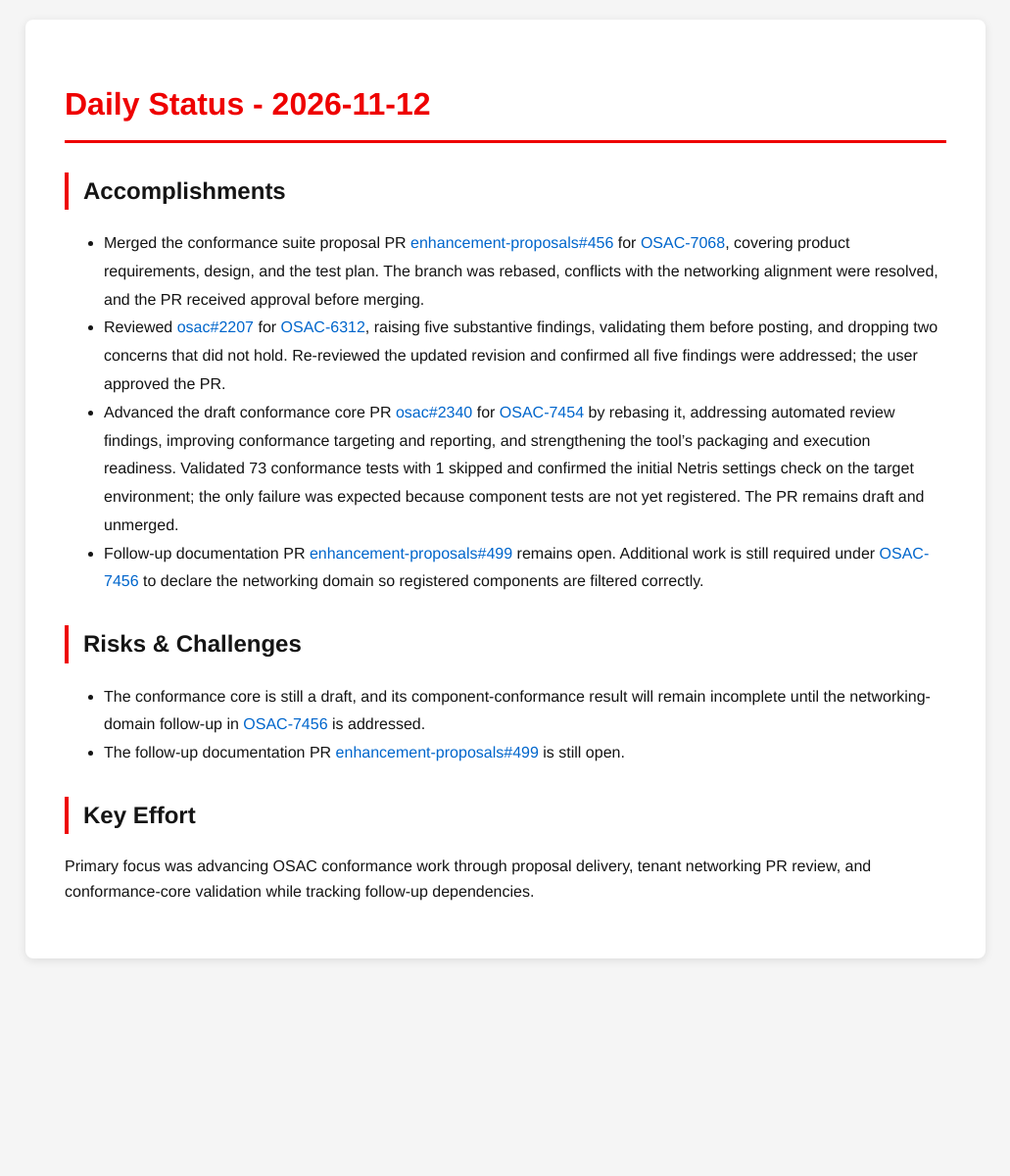
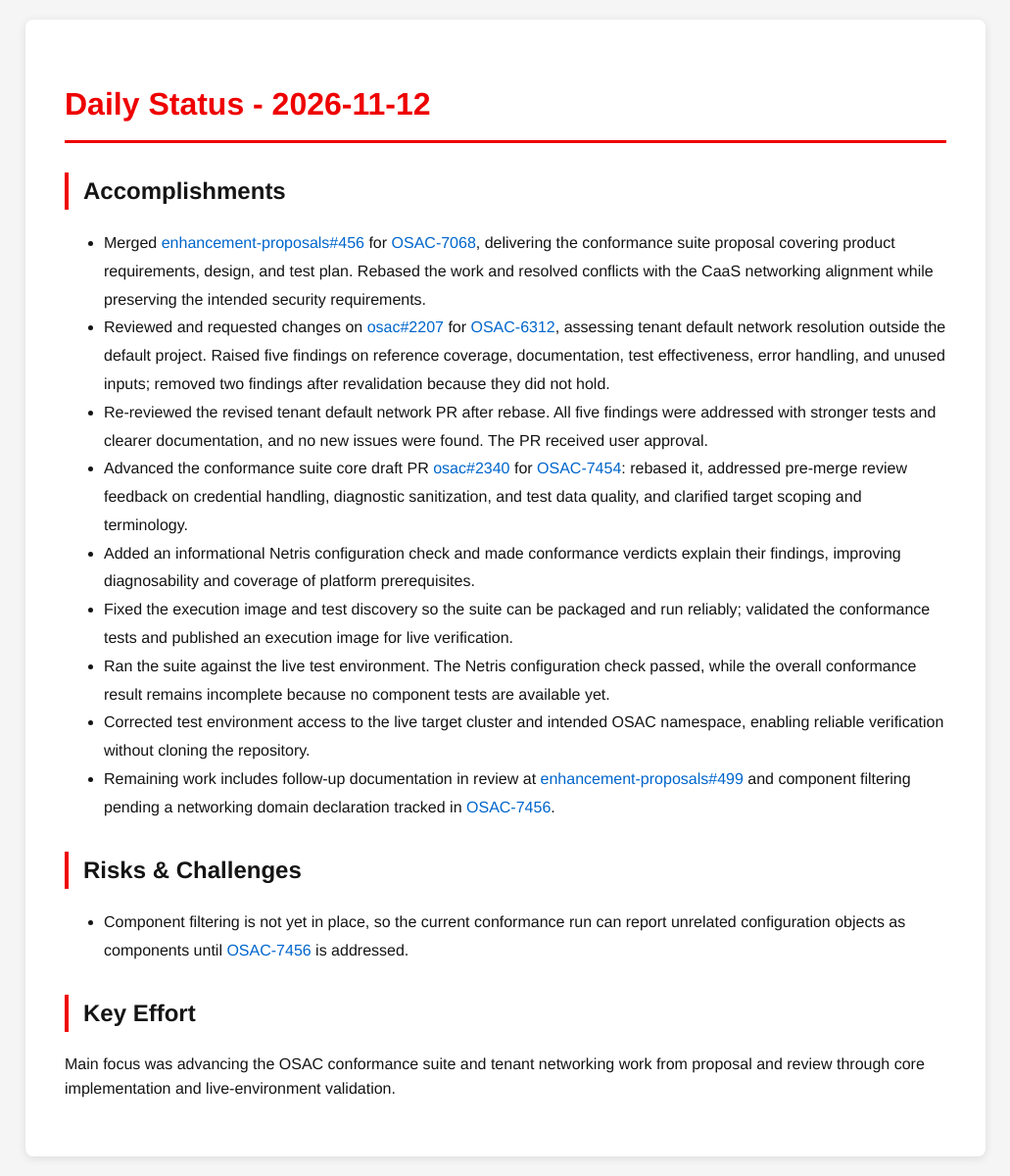
Before and after one commit to tzvatot/daily-status, a Jekyll site: the page built from 2026-11-12.md, in a window 1280 px wide. Shown: the whole page at 98% size, without its empty margins (124-1155 px from the left). Built offline with Jekyll 4.4.1, drawn with Linux system fonts in a browser that asks for light colours; before the commit the page ends 998 px from its top, so only the background shows below that.

Commit message:
Daily status update - 2026-11-12

```diff
--- a/2026-11-12.md
+++ b/2026-11-12.md
@@ -7,14 +7,18 @@
 # Daily Status - 2026-11-12
 
 ## Accomplishments
-- Merged the conformance suite proposal PR [enhancement-proposals#456](https://github.com/osac-project/enhancement-proposals/pull/456) for [OSAC-7068](https://redhat.atlassian.net/browse/OSAC-7068), covering product requirements, design, and the test plan. The branch was rebased, conflicts with the networking alignment were resolved, and the PR received approval before merging.
-- Reviewed [osac#2207](https://github.com/osac-project/osac/pull/2207) for [OSAC-6312](https://redhat.atlassian.net/browse/OSAC-6312), raising five substantive findings, validating them before posting, and dropping two concerns that did not hold. Re-reviewed the updated revision and confirmed all five findings were addressed; the user approved the PR.
-- Advanced the draft conformance core PR [osac#2340](https://github.com/osac-project/osac/pull/2340) for [OSAC-7454](https://redhat.atlassian.net/browse/OSAC-7454) by rebasing it, addressing automated review findings, improving conformance targeting and reporting, and strengthening the tool's packaging and execution readiness. Validated 73 conformance tests with 1 skipped and confirmed the initial Netris settings check on the target environment; the only failure was expected because component tests are not yet registered. The PR remains draft and unmerged.
-- Follow-up documentation PR [enhancement-proposals#499](https://github.com/osac-project/enhancement-proposals/pull/499) remains open. Additional work is still required under [OSAC-7456](https://redhat.atlassian.net/browse/OSAC-7456) to declare the networking domain so registered components are filtered correctly.
+- Merged [enhancement-proposals#456](https://github.com/osac-project/enhancement-proposals/pull/456) for [OSAC-7068](https://redhat.atlassian.net/browse/OSAC-7068), delivering the conformance suite proposal covering product requirements, design, and test plan. Rebased the work and resolved conflicts with the CaaS networking alignment while preserving the intended security requirements.
+- Reviewed and requested changes on [osac#2207](https://github.com/osac-project/osac/pull/2207) for [OSAC-6312](https://redhat.atlassian.net/browse/OSAC-6312), assessing tenant default network resolution outside the default project. Raised five findings on reference coverage, documentation, test effectiveness, error handling, and unused inputs; removed two findings after revalidation because they did not hold.
+- Re-reviewed the revised tenant default network PR after rebase. All five findings were addressed with stronger tests and clearer documentation, and no new issues were found. The PR received user approval.
+- Advanced the conformance suite core draft PR [osac#2340](https://github.com/osac-project/osac/pull/2340) for [OSAC-7454](https://redhat.atlassian.net/browse/OSAC-7454): rebased it, addressed pre-merge review feedback on credential handling, diagnostic sanitization, and test data quality, and clarified target scoping and terminology.
+- Added an informational Netris configuration check and made conformance verdicts explain their findings, improving diagnosability and coverage of platform prerequisites.
+- Fixed the execution image and test discovery so the suite can be packaged and run reliably; validated the conformance tests and published an execution image for live verification.
+- Ran the suite against the live test environment. The Netris configuration check passed, while the overall conformance result remains incomplete because no component tests are available yet.
+- Corrected test environment access to the live target cluster and intended OSAC namespace, enabling reliable verification without cloning the repository.
+- Remaining work includes follow-up documentation in review at [enhancement-proposals#499](https://github.com/osac-project/enhancement-proposals/pull/499) and component filtering pending a networking domain declaration tracked in [OSAC-7456](https://redhat.atlassian.net/browse/OSAC-7456).
 
 ## Risks & Challenges
-- The conformance core is still a draft, and its component-conformance result will remain incomplete until the networking-domain follow-up in [OSAC-7456](https://redhat.atlassian.net/browse/OSAC-7456) is addressed.
-- The follow-up documentation PR [enhancement-proposals#499](https://github.com/osac-project/enhancement-proposals/pull/499) is still open.
+- Component filtering is not yet in place, so the current conformance run can report unrelated configuration objects as components until [OSAC-7456](https://redhat.atlassian.net/browse/OSAC-7456) is addressed.
 
 ## Key Effort
-Primary focus was advancing OSAC conformance work through proposal delivery, tenant networking PR review, and conformance-core validation while tracking follow-up dependencies.
+Main focus was advancing the OSAC conformance suite and tenant networking work from proposal and review through core implementation and live-environment validation.
```
